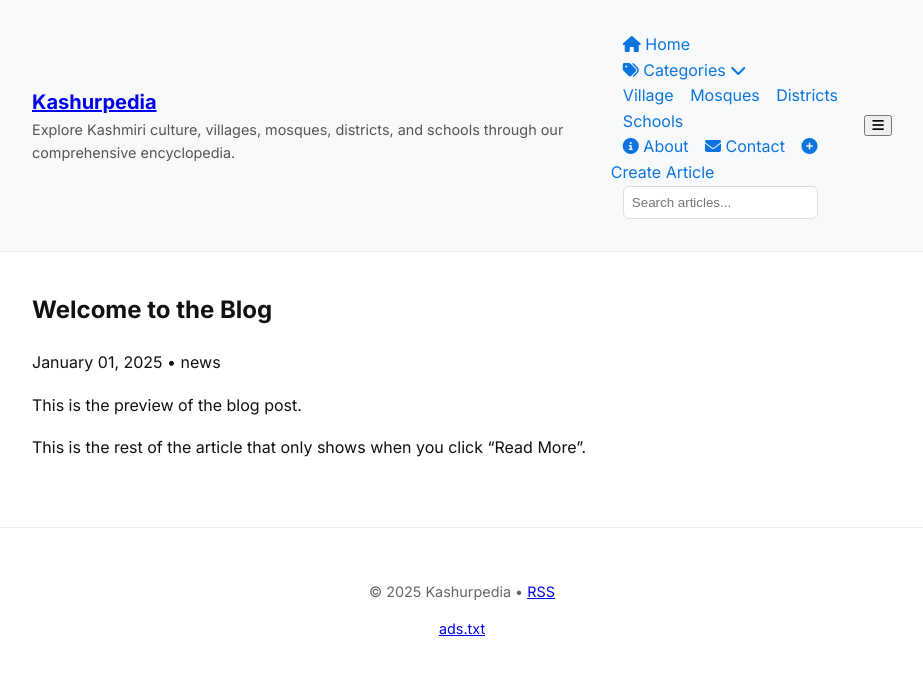
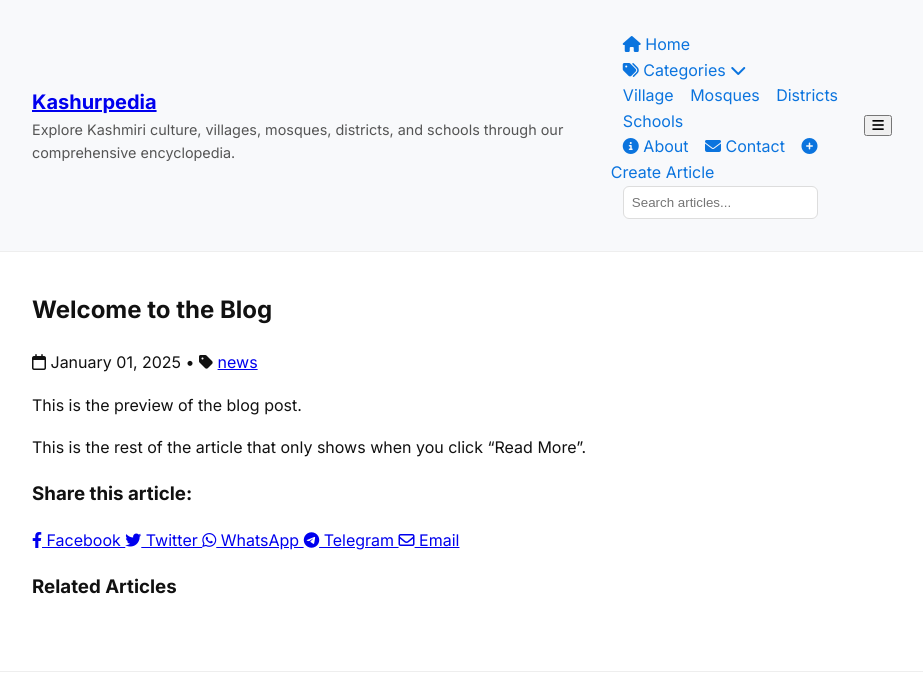
Before and after one commit to itzfew/kashur-koam, a Jekyll site: the page built from _posts/2025-01-01-welcome.md, in a window 1280 px wide, cut to the strip 0-693 px from the top of the page. Shown: the whole strip, without its empty margins (178-1101 px from the left). Built offline with Jekyll 4.4.1, drawn with Linux system fonts in a browser that asks for light colours.

Commit message:
Update post.html

```diff
--- a/_layouts/post.html
+++ b/_layouts/post.html
@@ -3,12 +3,63 @@ layout: default
 ---
 
 <article class="post-full">
-  <header>
+  <header class="post-header">
+    {% if page.image %}
+    <div class="post-featured-image">
+      <img src="{{ page.image }}" alt="{{ page.title }}">
+    </div>
+    {% endif %}
     <h1>{{ page.title }}</h1>
-    <p class="meta">{{ page.date | date: "%B %d, %Y" }}{% if page.categories %} • {{ page.categories | join: ", " }}{% endif %}</p>
+    <p class="meta">
+      <i class="far fa-calendar"></i> {{ page.date | date: "%B %d, %Y" }}
+      {% if page.categories %} • <i class="fas fa-tag"></i>
+      {% for category in page.categories %}
+        <a href="/categories/{{ category | slugify }}/">{{ category }}</a>{% unless forloop.last %}, {% endunless %}
+      {% endfor %}
+      {% endif %}
+    </p>
   </header>
 
   <div class="content">
     {{ content }}
   </div>
+
+  <footer class="post-footer">
+    <div class="share-buttons">
+      <h3>Share this article:</h3>
+      <a href="https://www.facebook.com/sharer/sharer.php?u={{ page.url | absolute_url | url_encode }}" target="_blank" rel="noopener" class="share-btn facebook">
+        <i class="fab fa-facebook-f"></i> Facebook
+      </a>
+      <a href="https://twitter.com/intent/tweet?text={{ page.title | url_encode }}&url={{ page.url | absolute_url | url_encode }}" target="_blank" rel="noopener" class="share-btn twitter">
+        <i class="fab fa-twitter"></i> Twitter
+      </a>
+      <a href="https://wa.me/?text={{ page.title | url_encode }}%20{{ page.url | absolute_url | url_encode }}" target="_blank" rel="noopener" class="share-btn whatsapp">
+        <i class="fab fa-whatsapp"></i> WhatsApp
+      </a>
+      <a href="https://t.me/share/url?url={{ page.url | absolute_url | url_encode }}&text={{ page.title | url_encode }}" target="_blank" rel="noopener" class="share-btn telegram">
+        <i class="fab fa-telegram-plane"></i> Telegram
+      </a>
+      <a href="mailto:?subject={{ page.title | url_encode }}&body=Check out this article: {{ page.url | absolute_url | url_encode }}" class="share-btn email">
+        <i class="far fa-envelope"></i> Email
+      </a>
+    </div>
+
+    <div class="related-posts">
+      <h3>Related Articles</h3>
+      <div class="related-grid">
+        {% assign related = site.posts | where_exp:"post", "post.categories contains page.categories[0]" | where_exp:"post", "post.url != page.url" | limit: 3 %}
+        {% for post in related %}
+          <div class="related-post">
+            {% if post.image %}
+            <div class="related-image">
+              <img src="{{ post.image }}" alt="{{ post.title }}">
+            </div>
+            {% endif %}
+            <h4><a href="{{ post.url }}">{{ post.title }}</a></h4>
+            <p>{{ post.excerpt | strip_html | truncate: 100 }}</p>
+          </div>
+        {% endfor %}
+      </div>
+    </div>
+  </footer>
 </article>
```
